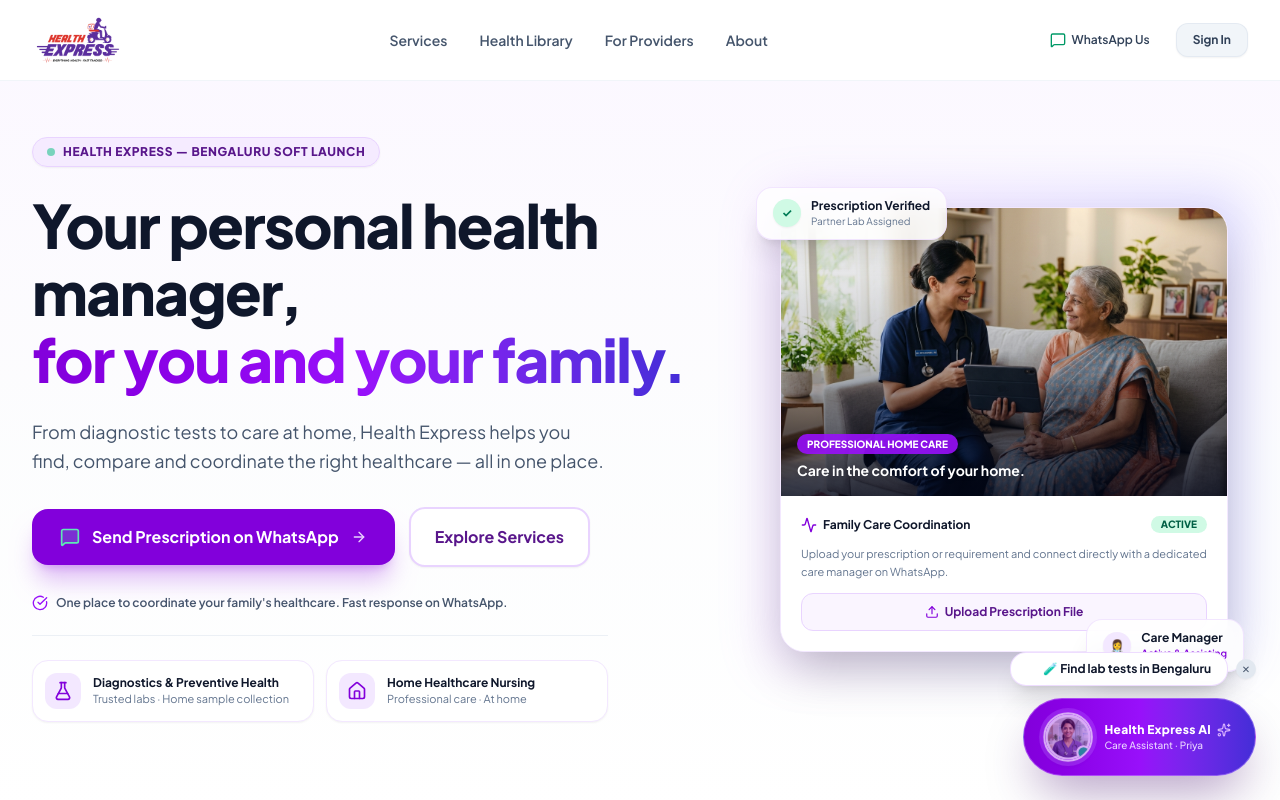
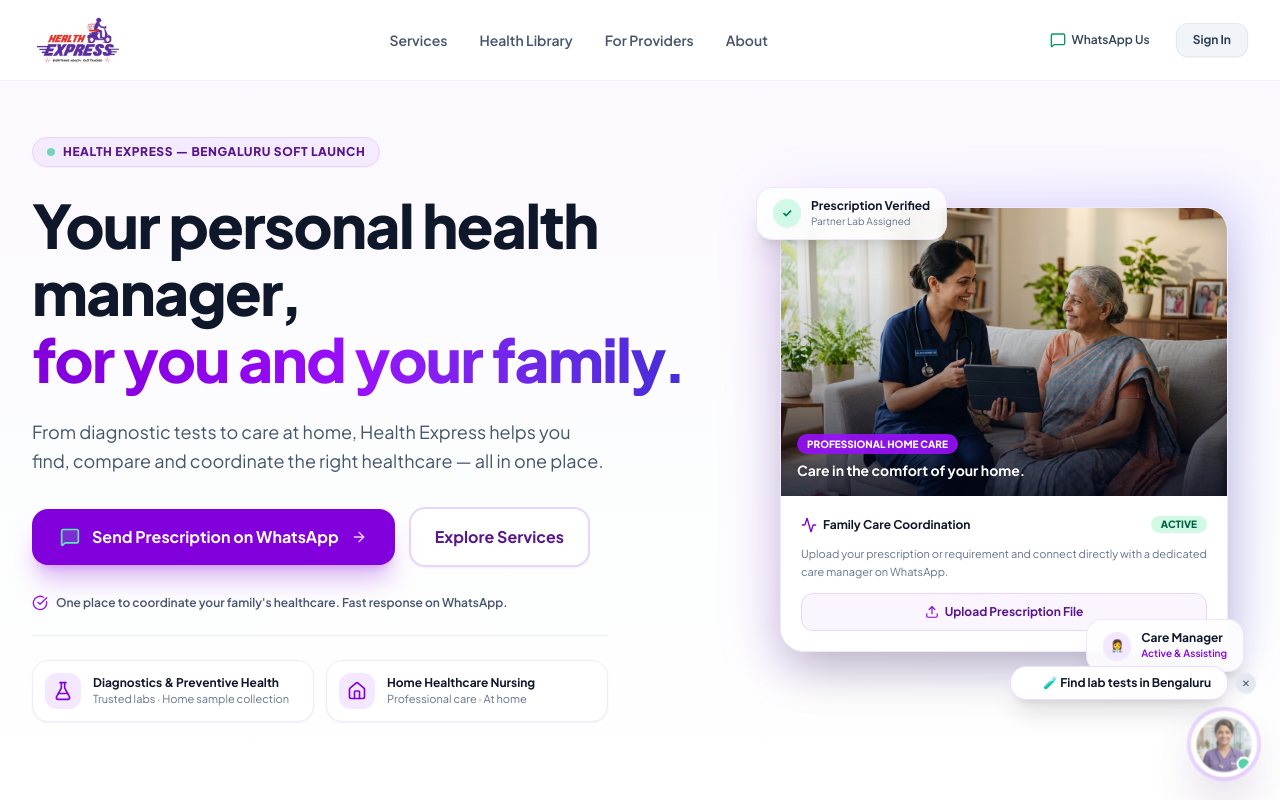
Before and after one commit to Tarunmakode123/healthexpressweb, a React (Vite) app: page / in a window 1280 px wide. Shown: the top 800 px of the page. Built offline with nearby package versions, Linux system fonts and the light colour scheme.

Commit message:
fix: remove horizontal purple pill and render sleek circular avatar trigger button on HealthExpressAssistant

```diff
--- a/src/components/chat/HealthExpressAssistant.jsx
+++ b/src/components/chat/HealthExpressAssistant.jsx
@@ -155,32 +155,19 @@ export default function HealthExpressAssistant() {
         </div>
       )}
 
-      {/* 1. Floating Animated Avatar Trigger Button */}
+      {/* 1. Floating Circular Avatar Trigger Button Only */}
       {!isOpen && (
         <button
           onClick={() => setIsOpen(true)}
-          className="group relative flex items-center gap-3 p-2 sm:px-5 sm:py-3.5 rounded-full bg-gradient-to-r from-purple-700 via-purple-600 to-indigo-700 hover:from-purple-800 hover:to-indigo-800 text-white shadow-2xl shadow-purple-950/40 border border-purple-300/40 transition-all duration-300 hover:scale-105 active:scale-95 cursor-pointer"
+          className="group relative w-14 h-14 sm:w-16 sm:h-16 rounded-full overflow-hidden border-2 border-white shadow-2xl shadow-purple-950/50 ring-4 ring-purple-400/40 animate-pulse-glow transition-transform duration-300 hover:scale-110 active:scale-95 cursor-pointer shrink-0"
           aria-label="Open Health Express Assistant"
         >
-          {/* Animated Avatar Circle Container */}
-          <div className="relative w-11 h-11 sm:w-12 sm:h-12 rounded-full overflow-hidden border-2 border-white shadow-md shrink-0 ring-4 ring-purple-400/40 animate-pulse-glow">
-            <img
-              src="/assistant_avatar.jpg"
-              alt="Priya - Health Express Care Assistant Avatar"
-              className="w-full h-full object-cover object-center group-hover:scale-110 transition-transform duration-300"
-            />
-            <span className="absolute bottom-0 right-0 w-3.5 h-3.5 rounded-full bg-emerald-500 border-2 border-white"></span>
-          </div>
-
-          <div className="hidden sm:flex flex-col text-left pr-1">
-            <span className="text-xs font-extrabold tracking-wide text-white flex items-center gap-1.5">
-              <span>Health Express AI</span>
-              <Sparkles className="w-3.5 h-3.5 text-purple-300 animate-spin [animation-duration:8s]" />
-            </span>
-            <span className="text-[10px] text-purple-200 font-medium">
-              Care Assistant · Priya
-            </span>
-          </div>
+          <img
+            src="/assistant_avatar.jpg"
+            alt="Priya - Health Express Care Assistant Avatar"
+            className="w-full h-full object-cover object-center group-hover:scale-110 transition-transform duration-300"
+          />
+          <span className="absolute bottom-1 right-1 w-3.5 h-3.5 rounded-full bg-emerald-500 border-2 border-white"></span>
         </button>
       )}
 
```
